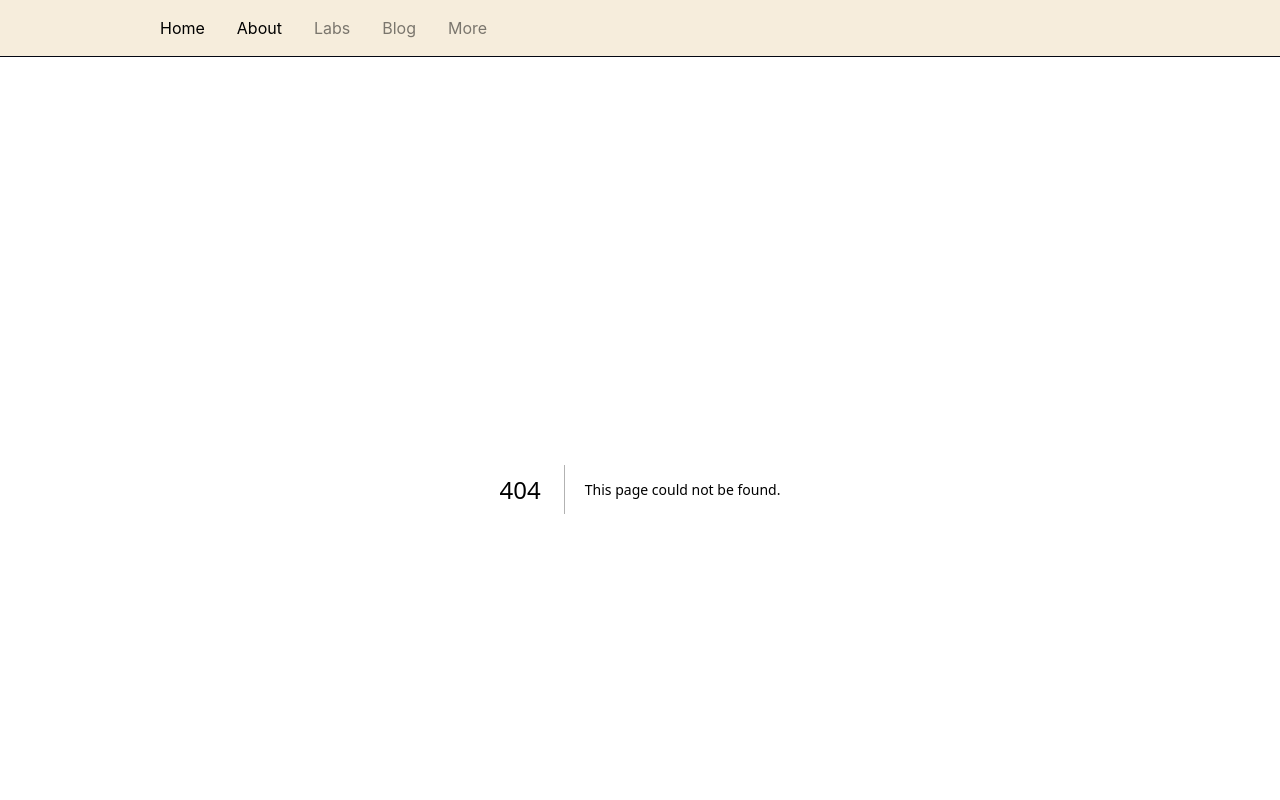
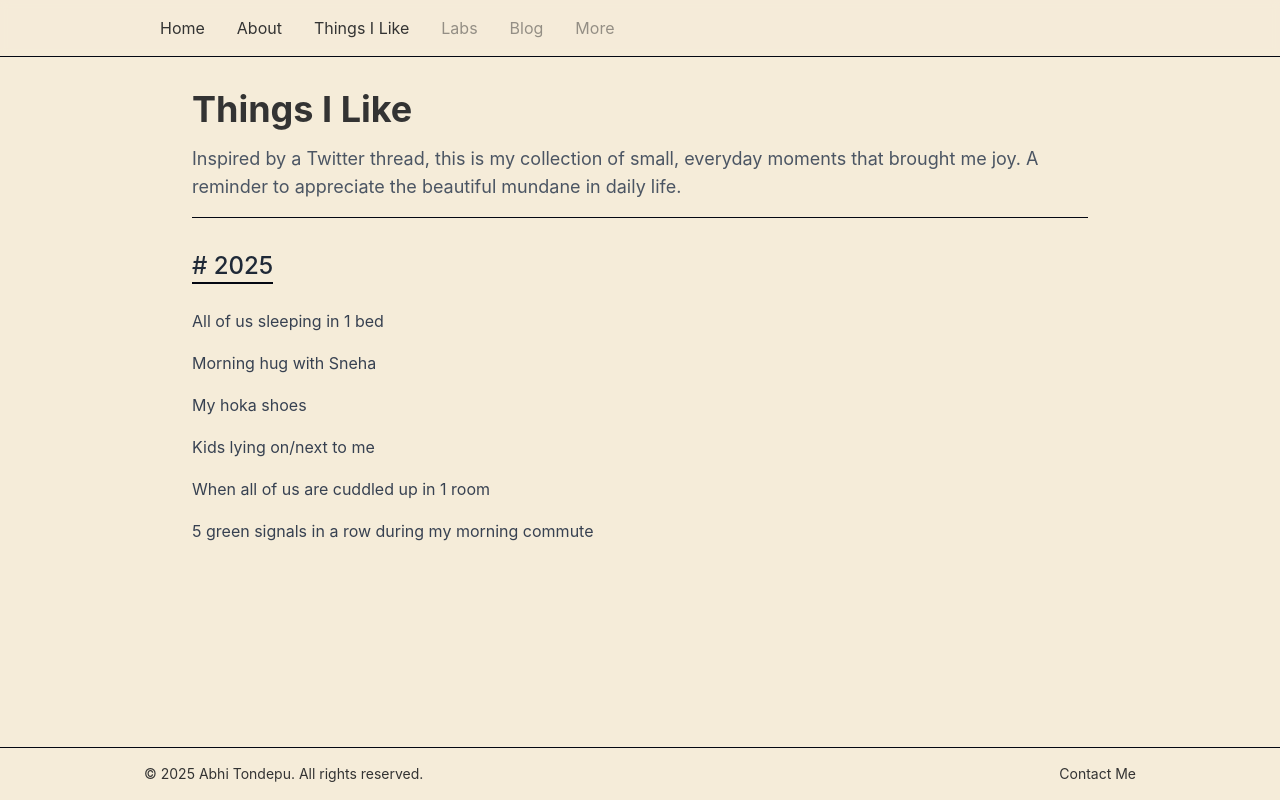
Before and after one commit to abiclub23/folio, a Next.js app: page /things-i-like in a window 1280 px wide. Before the commit this address had no page. Shown: the top 800 px of the page. Built offline with nearby package versions, Linux system fonts and the light colour scheme.

Commit message:
added TIL

```diff
--- a/components/Navigation/NavLinks.js
+++ b/components/Navigation/NavLinks.js
@@ -4,6 +4,7 @@ export default function NavLinks({ isMobile = false, onLinkClick = () => {} }) {
   const links = [
     { href: "/", label: "Home", active: true },
     { href: "/about", label: "About", active: true },
+    { href: "/things-i-like", label: "Things I Like", active: true },
     { href: "#", label: "Labs", active: false },
     { href: "#", label: "Blog", active: false },
     { href: "#", label: "More", active: false }
--- /dev/null
+++ b/content/things-i-like/list.md
@@ -0,0 +1,8 @@
+# 2025
+
+All of us sleeping in 1 bed
+Morning hug with Sneha
+My hoka shoes
+Kids lying on/next to me
+When all of us are cuddled up in 1 room
+5 green signals in a row during my morning commute
--- /dev/null
+++ b/pages/things-i-like.js
@@ -0,0 +1,68 @@
+import fs from 'fs';
+import path from 'path';
+import Head from 'next/head';
+
+export default function ThingsILike({ sections }) {
+  return (
+    <>
+      <Head>
+        <title>Things I Like | Abhi Tondepu</title>
+      </Head>
+
+      <div className="px-4 sm:px-6 lg:px-8">
+        {/* Hero Section */}
+        <div className="mb-8 border-b border-gray-950 pb-4">
+          <h1 className="text-4xl font-bold mb-4">Things I Like</h1>
+          <p className="text-lg text-gray-600">
+            Inspired by a Twitter thread, this is my collection of small, everyday moments that brought me joy.
+            A reminder to appreciate the beautiful mundane in daily life.
+          </p>
+        </div>
+
+        {/* Content List */}
+        <div className="space-y-12">
+          {sections.map(({ year, items }) => (
+            <div key={year}>
+              <h2 className="text-2xl font-medium text-gray-800 mb-6 inline-block border-b-2 border-gray-950">{year}</h2>
+              <ul className="space-y-4">
+                {items.map((item, index) => (
+                  <li
+                    key={index}
+                    className="text-base text-gray-700 leading-relaxed"
+                  >
+                    {item}
+                  </li>
+                ))}
+              </ul>
+            </div>
+          ))}
+        </div>
+      </div>
+    </>
+  );
+}
+
+export async function getStaticProps() {
+  const filePath = path.join(process.cwd(), 'content/things-i-like/list.md');
+  const fileContents = fs.readFileSync(filePath, 'utf8');
+
+  // Split content into sections by year headings
+  const sections = fileContents
+    .split('\n# ')
+    .filter(Boolean)
+    .map(section => {
+      const [year, ...lines] = section.split('\n');
+      return {
+        year: year.trim(),
+        items: lines
+          .map(line => line.trim())
+          .filter(line => line && !line.startsWith('#'))
+      };
+    });
+
+  return {
+    props: {
+      sections,
+    },
+  };
+}
```
